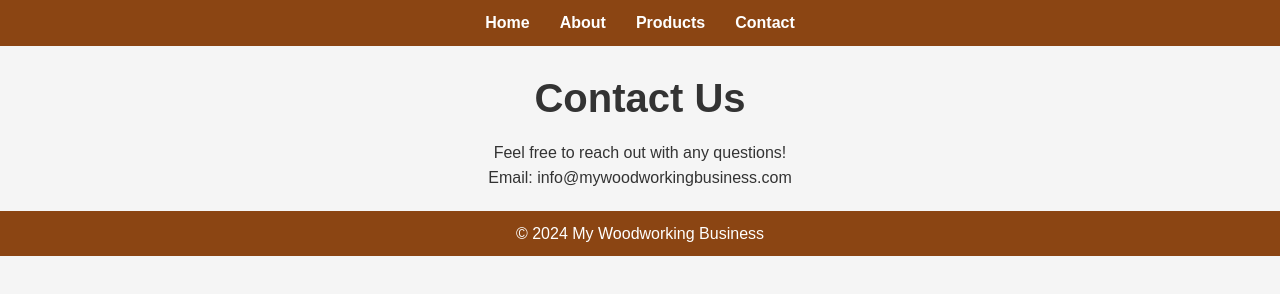
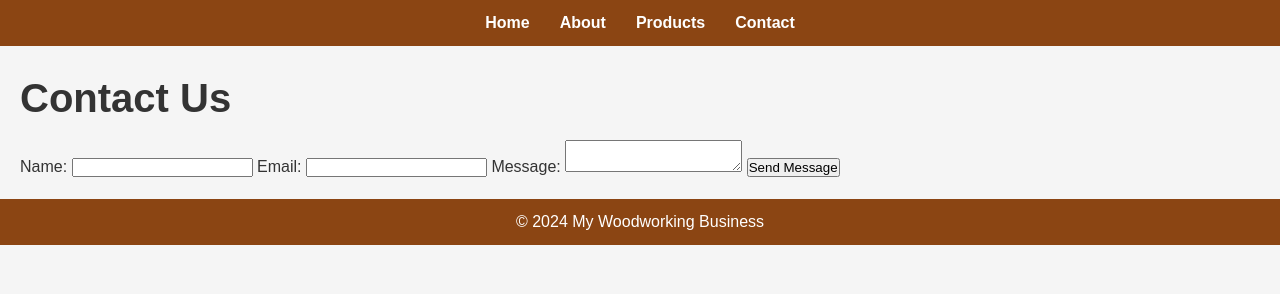
Before and after one commit to jacobAngulo/Angulo-Handmade, a plain HTML site: page contact.html in a window 1280 px wide. Drawn offline with Linux system fonts and the light colour scheme.

Commit message:
Update contact.html

```diff
--- a/contact.html
+++ b/contact.html
@@ -19,10 +19,20 @@
     </header>
 
     <main>
-        <section class="contact">
+        <section class="contact-form">
             <h1>Contact Us</h1>
-            <p>Feel free to reach out with any questions!</p>
-            <p>Email: info@mywoodworkingbusiness.com</p>
+            <form action="#">
+                <label for="name">Name:</label>
+                <input type="text" id="name" name="name" required>
+
+                <label for="email">Email:</label>
+                <input type="email" id="email" name="email" required>
+
+                <label for="message">Message:</label>
+                <textarea id="message" name="message" required></textarea>
+
+                <button type="submit">Send Message</button>
+            </form>
         </section>
     </main>
 
```
